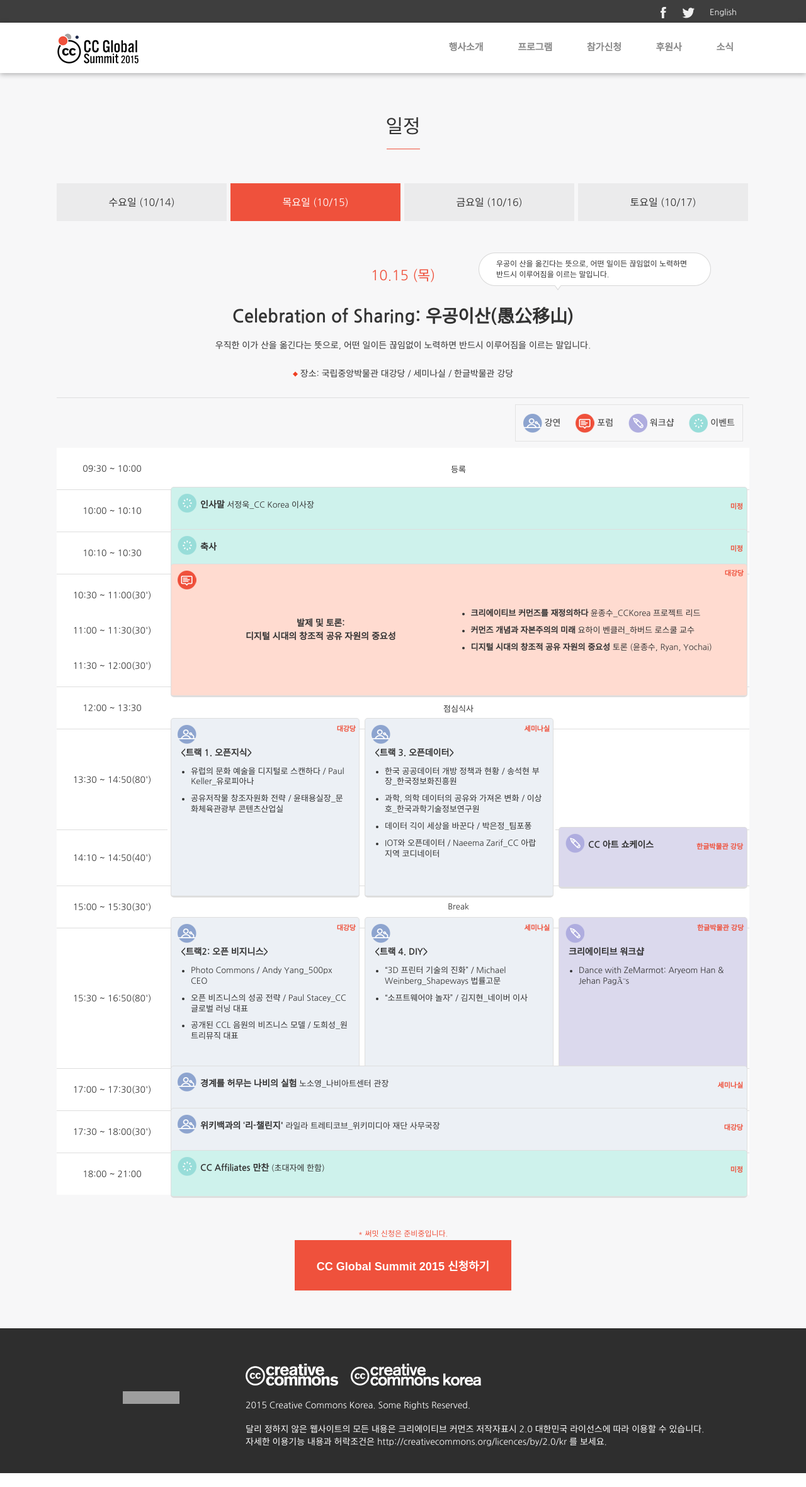
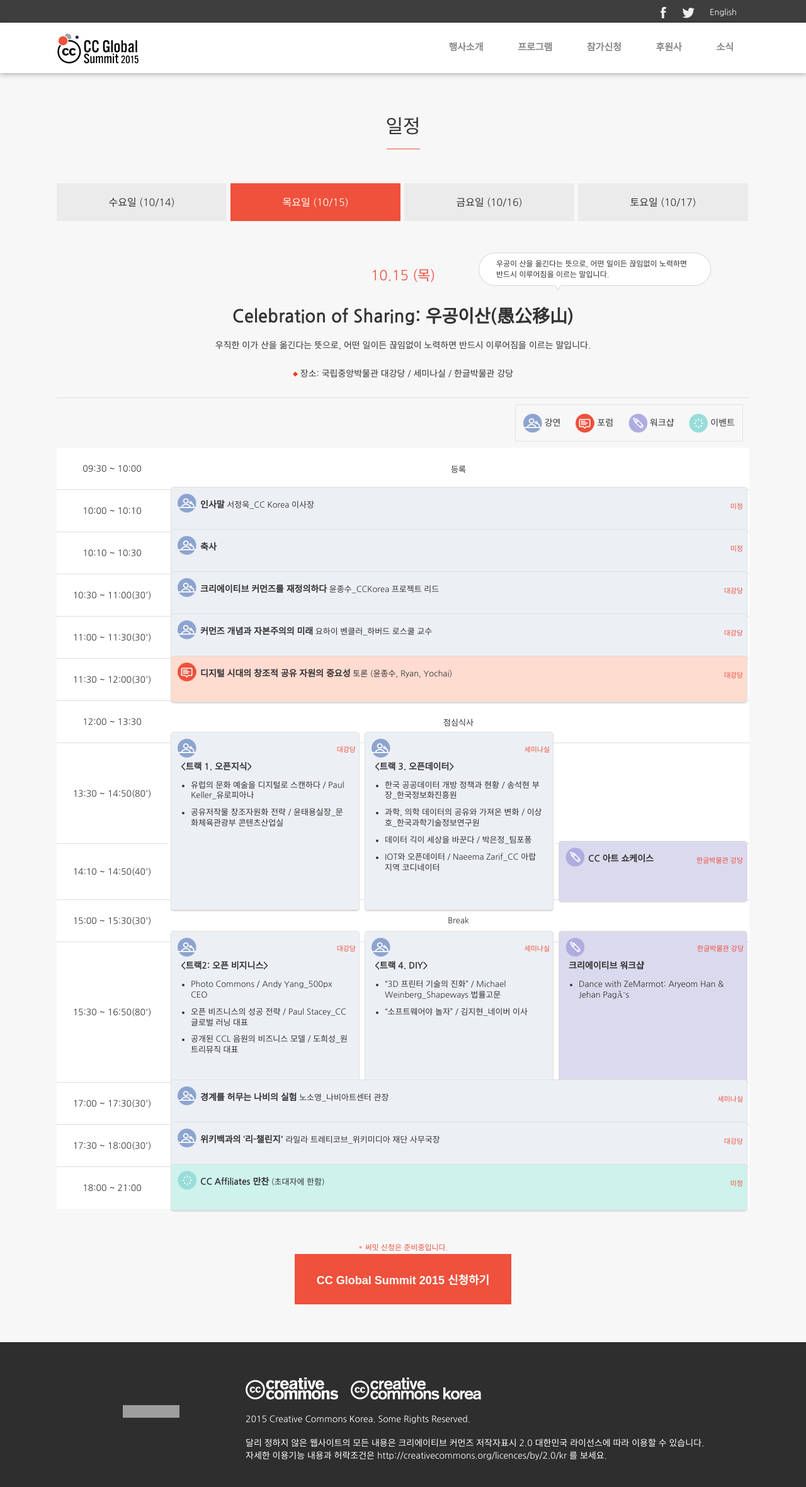
Before and after one commit to creativecommonskorea/2015-global-summit, a Jekyll site: the page built from programs.html, in a window 1280 px wide. Shown: the whole page at 63% size. Built offline with Jekyll 4.4.1, drawn with Linux system fonts in a browser that asks for light colours; nearby versions of some CDN libraries; before the commit the page ends 2339 px from its top, so only the background shows below that; grey boxes are pictures that could not be loaded.

Commit message:
프로그램 수정

```diff
--- a/_includes/day15_detail.html
+++ b/_includes/day15_detail.html
@@ -28,7 +28,7 @@
             <tr class="border_bottom h60">
                 <td>10:00 ~ 10:10</td>
                 <td colspan="3">
-                    <div class="whitegreen_light left corner_all oneline">
+                    <div class="whiteblue_light left corner_all oneline">
                         <div class="oneline_location">미정</div>
                         <span class="h2">인사말</span> 서정욱_CC Korea 이사장
                     </div>
@@ -37,37 +37,36 @@
             <tr class="border_bottom">
                 <td>10:10 ~ 10:30</td>
                 <td colspan="3">
-                    <div class="whitegreen_light left corner_all oneline">
+                    <div class="whiteblue_light left corner_all oneline">
                         <div class="oneline_location">미정</div>
                         <span class="h2">축사</span>
                     </div>
                 </td>
             </tr>
-            <tr class="h120 border_bottom">
-                <td class="h120">
-                    10:30 ~ 11:00(30') <br/>
-                    11:00 ~ 11:30(30') <br/>
-                    11:30 ~ 12:00(30')
+            <tr class="border_bottom">
+                <td>10:30 ~ 11:00(30')</td>
+                <td colspan="3">
+                    <div class="whiteblue_light left corner_all oneline">
+                        <div class="oneline_location">대강당</div>
+                        <span class="h2">크리에이티브 커먼즈를 재정의하다</span> 윤종수_CCKorea 프로젝트 리드
+                    </div>
                 </td>
-                <td class="h120" colspan="3">
-                    <div class="oneline_location" style="margin-right: 24px; top: 6px;"><!--장소 -->대강당</div>
-                    <div class="table whiteorange_light corner_all" style="padding: 20px 15px;">
-                        <div class="tr">
-                            <div class="td w50p">
-                                <span class="h2">
-                                발제 및 토론:<br>
-                                디지털 시대의 창조적 공유 자원의 중요성
-                                </span>
-                            </div>
-                            <div class="td left" style="vertical-align: middle;">
-                                <ul class="wide_list">
-                                    <li><span class="font-bold">크리에이티브 커먼즈를 재정의하다</span> 윤종수_CCKorea 프로젝트 리드</li>
-                                    <li><span class="font-bold">커먼즈 개념과 자본주의의 미래</span> 요하이 벤클러_하버드 로스쿨 교수</li>
-                                    <li><span class="font-bold">디지털 시대의 창조적 공유 자원의 중요성</span> 토론 (윤종수, Ryan, Yochai)
-                                    </li>
-                                </ul>
-                            </div>
-                        </div>
+            </tr>
+            <tr class="border_bottom">
+                <td>11:00 ~ 11:30(30')</td>
+                <td colspan="3">
+                    <div class="whiteblue_light left corner_all oneline">
+                        <div class="oneline_location">대강당</div>
+                        <span class="h2">커먼즈 개념과 자본주의의 미래</span> 요하이 벤클러_하버드 로스쿨 교수
+                    </div>
+                </td>
+            </tr>
+            <tr class="border_bottom">
+                <td>11:30 ~ 12:00(30')</td>
+                <td colspan="3">
+                    <div class="whiteorange_light left corner_all oneline">
+                        <div class="oneline_location">대강당</div>
+                        <span class="h2">디지털 시대의 창조적 공유 자원의 중요성</span> 토론 (윤종수, Ryan, Yochai)
                     </div>
                 </td>
             </tr>
--- a/_includes/day16_detail.html
+++ b/_includes/day16_detail.html
@@ -28,7 +28,7 @@
             <tr class="border_bottom">
                 <td>10:00 ~ 10:05(5')</td>
                 <td colspan="6" class="h60">
-                    <div class="whitegreen_light left corner_all oneline">
+                    <div class="whiteblue_light left corner_all oneline">
                         <div class="oneline_location">대강당</div>
                         <span class="h2">인사말</span>
                     </div>
@@ -37,7 +37,7 @@
             <tr class="border_bottom">
                 <td>10:05 ~ 10:30(25')</td>
                 <td colspan="6" class="h60">
-                    <div class="whitegreen_light left corner_all oneline">
+                    <div class="whiteblue_light left corner_all oneline">
                         <div class="oneline_location">대강당</div>
                         <span class="h2">키노트</span> Ryan Merkley_CC CEO
                     </div>
@@ -46,7 +46,7 @@
             <tr class="border_bottom">
                 <td>10:30 ~ 10:50(20')</td>
                 <td colspan="6" class="h60">
-                    <div class="whitegreen_light left corner_all oneline">
+                    <div class="whiteblue_light left corner_all oneline">
                         <div class="oneline_location">대강당</div>
                         <span class="h2">키노트</span> 미정
                     </div>
--- a/_includes/day17_detail.html
+++ b/_includes/day17_detail.html
@@ -6,7 +6,7 @@
             It means “one can’t forget one’s roots.”, like when we think of the future of sharing.
         </div>
         <div class="day_location">
-            <img src="/images/other/bullet.png" alt="-"/> <!-- 장소: -->국립중앙박물관 대강당 / 소강당 / 세미나실
+            <img src="/images/other/bullet.png" alt="-"/> 국립중앙박물관 대강당 / 소강당 / 세미나실
         </div>
         <div class="balloon">
             여우는 죽을 때 구릉을 향(向)해 머리를 두고 초심으로 돌아간다라는 뜻입니다.
@@ -20,10 +20,6 @@
             <img src="/images/other/program_icon_04.png" alt="이벤트"/> 이벤트
         </div>
         <table>
-            <!--<tr class="border_bottom">-->
-                <!--<td>09:30 ~ 10:00</td>-->
-                <!--<td colspan="4">등록</td>-->
-            <!--</tr>-->
             <tr class="border_bottom">
                 <td width="16%">10:00 ~ 10:10</td>
                 <td width="42%" class="h60" colspan="2">개회사</td>
@@ -32,8 +28,8 @@
             <tr class="border_bottom">
                 <td width="16%">10:10 ~ 10:40(30')</td>
                 <td colspan="4">
-                    <div class="whitegreen_light left corner_all oneline">
-                        <div class="oneline_location"><!-- 장소: -->컨퍼런스룸</div>
+                    <div class="whiteblue_light left corner_all oneline">
+                        <div class="oneline_location">컨퍼런스룸</div>
                         <span class="h2">키노트</span> 줄리아 레다
                     </div>
                 </td>
@@ -46,7 +42,7 @@
                 <td width="16%">10:50 ~ 12:20(90')</td>
                 <td width="21%">
                     <div class="whiteorange_light left corner_all">
-                        <div class="location"><!-- 장소: -->컨퍼런스룸</div>
+                        <div class="location">컨퍼런스룸</div>
 
                         <span class="h2">저작권 개선</span><br/>
                         <ul>
@@ -56,7 +52,7 @@
                 </td>
                 <td width="21%">
                     <div class="whiteorange_light left corner_all">
-                        <div class="location"><!-- 장소: -->카카오룸</div>
+                        <div class="location">카카오룸</div>
 
                         <span class="h2">오픈액세스</span><br/>
                         <ul>
@@ -69,7 +65,7 @@
                 </td>
                 <td width="21%">
                     <div class="whiteorange_light left corner_all">
-                        <div class="location"><!-- 장소: -->아이디어빌리지</div>
+                        <div class="location">아이디어빌리지</div>
 
                         <div class="h2">CCL</div><br/>
                         <ul>
@@ -82,7 +78,7 @@
                 </td>
                 <td width="21%">
                     <div class="whiteorange_light left corner_all">
-                        <div class="location"><!-- 장소: -->오픈스페이스</div>
+                        <div class="location">오픈스페이스</div>
 
                         <span class="h2">CCL</span><br/>
                         <ul>
@@ -100,7 +96,7 @@
                 <td>13:50 ~ 14:50(60')</td>
                 <td width="21%">
                     <div class="whiteorange_light left corner_all">
-                        <div class="location"><!-- 장소: -->컨퍼런스룸</div>
+                        <div class="location">컨퍼런스룸</div>
 
                         <span class="h2">플랫폼과 CCL</span><br/>
                         <ul>
@@ -110,7 +106,7 @@
                 </td>
                 <td width="21%">
                     <div class="whiteorange_light left corner_all">
-                        <div class="location"><!-- 장소: -->카카오룸</div>
+                        <div class="location">카카오룸</div>
 
                         <span class="h2">커뮤니티</span><br/>
                         <ul>
@@ -133,7 +129,7 @@
                 <td>15:20 ~ 16:50(90')</td>
                 <td width="21%">
                     <div class="whiteorange_light left corner_all">
-                        <div class="location"><!-- 장소: -->컨퍼런스룸</div>
+                        <div class="location">컨퍼런스룸</div>
 
                         <span class="h2">커뮤니티</span><br/>
                         <ul>
@@ -143,7 +139,7 @@
                 </td>
                 <td width="21%">
                     <div class="whiteorange_light left corner_all">
-                        <div class="location"><!-- 장소: -->카카오룸</div>
+                        <div class="location">카카오룸</div>
 
                         <span class="h2">OER</span><br/>
                         <ul>
@@ -157,7 +153,7 @@
                 </td>
                 <td width="21%">
                     <div class="whiteorange_light left corner_all">
-                        <div class="location"><!-- 장소: -->아이디어빌리지</div>
+                        <div class="location">아이디어빌리지</div>
 
                         <span class="h2">디자인과 CCL</span><br/>
                         <ul>
@@ -175,7 +171,7 @@
                 <td>17:00 ~ 17:40(40')</td>
                 <td colspan="4">
                     <div class="whitegreen_light left corner_all oneline">
-                        <div class="oneline_location"><!-- 장소: -->미정</div>
+                        <div class="oneline_location">미정</div>
                         <span class="h2">키노트</span> 캐롤리나, 제시카
                     </div>
                 </td>
--- a/css/main.css
+++ b/css/main.css
@@ -1420,15 +1420,14 @@ a {
           .schedule .timetable table tr td .location, .schedule .timetable table tr td .oneline_location {
             font-size: 11px;
             position: relative;
-            top: -36px;
+            top: -25px;
             z-index: 100;
             left: 20px;
             color: #ef513c;
             height: 0;
             float: right;
             margin-right: 10px;
-            text-align: right;
-            font-weight: bold; }
+            text-align: right; }
           .schedule .timetable table tr td .left {
             text-align: left;
             vertical-align: top; }
--- a/css/programs.scss
+++ b/css/programs.scss
@@ -170,7 +170,7 @@
           .location {
             font-size: 11px;
             position: relative;
-            top: -36px;
+            top: -25px;
             z-index: 100;
             left: 20px;
             color: #ef513c;
@@ -178,7 +178,6 @@
             float: right;
             margin-right: 10px;
             text-align: right;
-            font-weight: bold;
           }
           .left {
             text-align: left;
```
